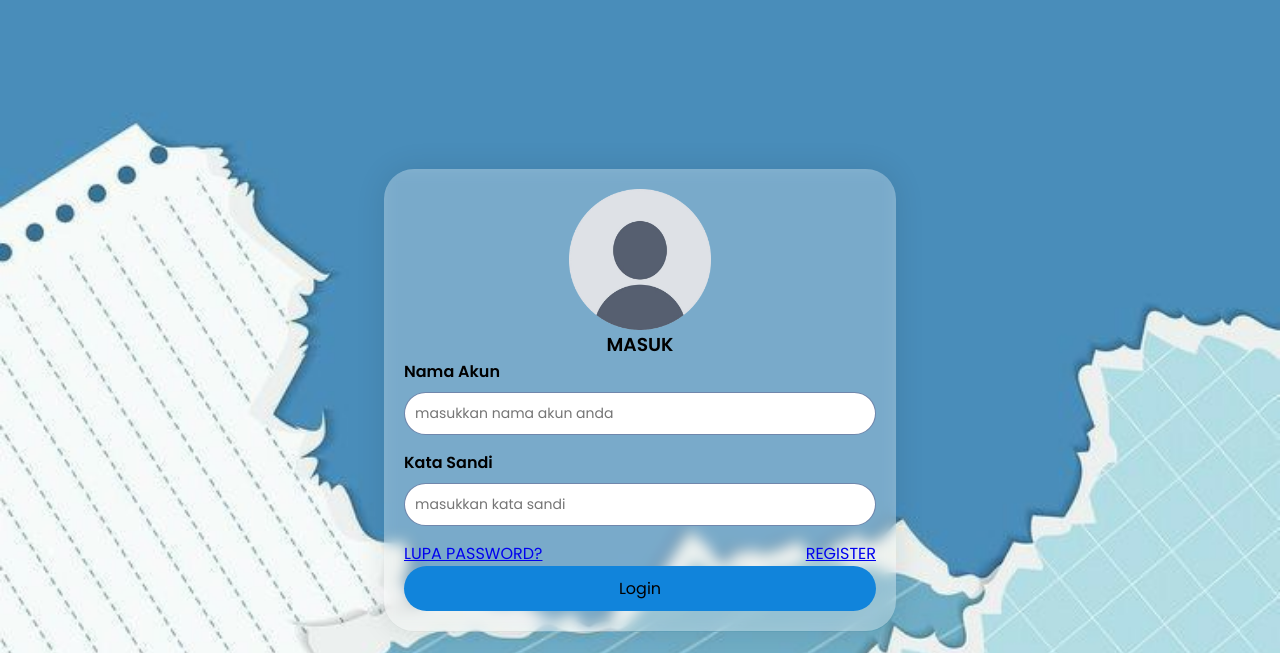
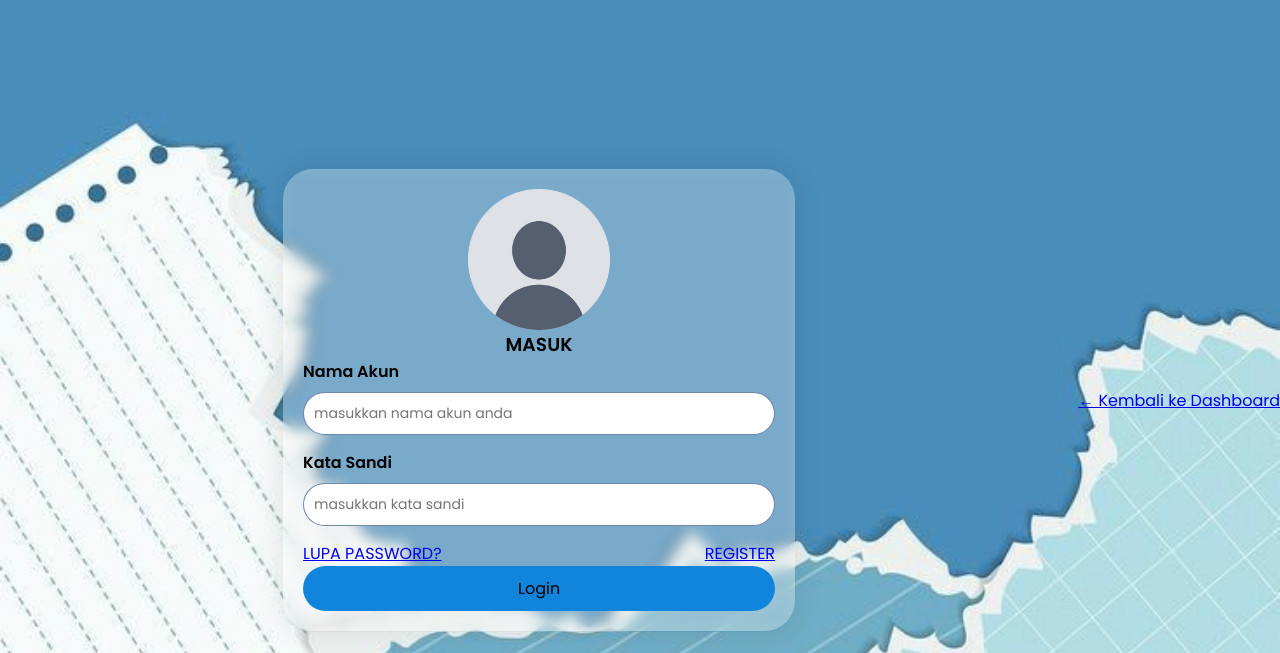
Before and after one commit to MLuthfiCA/PBL-Kalender, a PHP site: page /login_page.php in a window 1280 px wide. Shown: the top 653 px of the page. Run offline with PHP 8.4, Linux system fonts and the light colour scheme.

Commit message:
Add back button to dashboard

```diff
--- a/Front End PBL/HTML/login_page.php
+++ b/Front End PBL/HTML/login_page.php
@@ -74,6 +74,9 @@
 
         <button type="submit" name="login">Login</button>
     </form>
+    <div class="back-dashboard">
+        <a href="index.php" class="btn-back">← Kembali ke Dashboard</a>
+    </div>
 
 </body>
 
```
